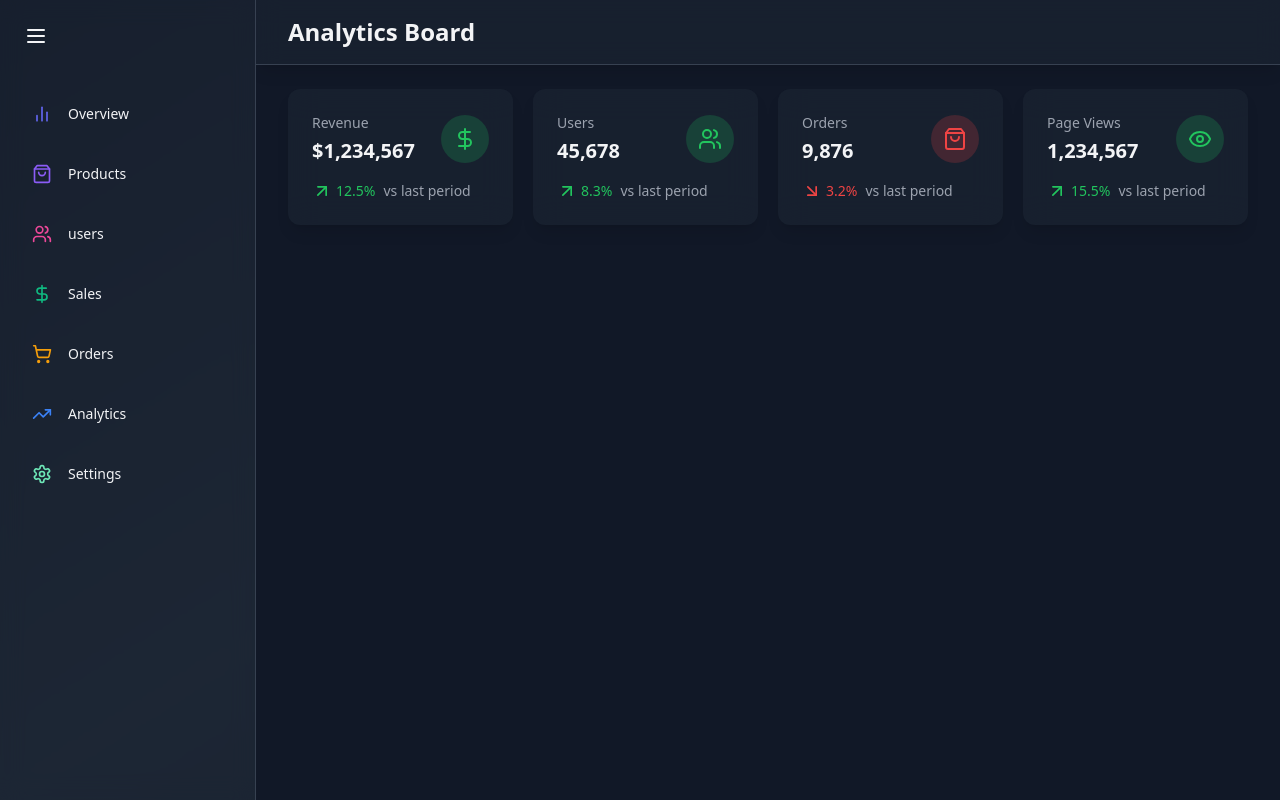
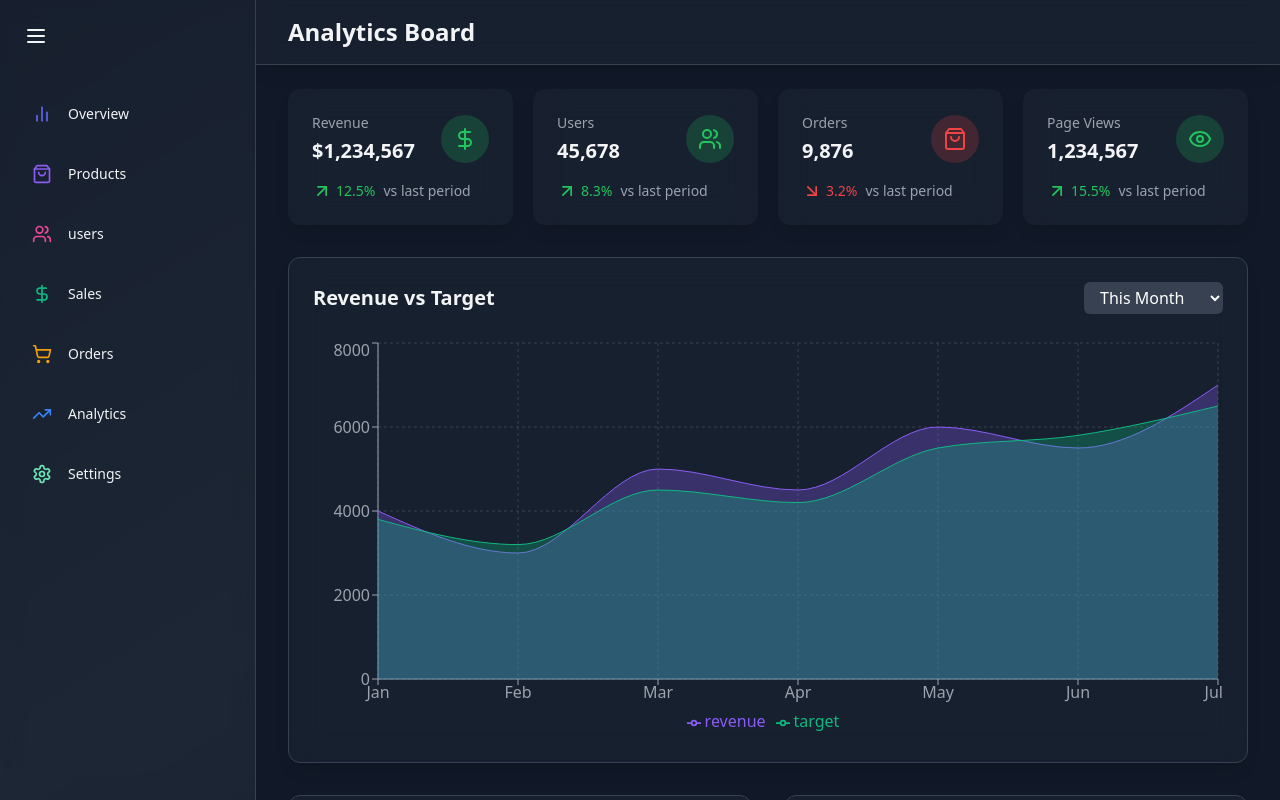
Before and after one commit to shegsemmanuel/ADMIN-DASHBOARD, a React (Vite) app: page /analytics in a window 1280 px wide. Built offline with nearby package versions, Linux system fonts and the light colour scheme.

Commit message:
product perf

```diff
--- /dev/null
+++ b/src/components/analytics/ChannelPerformance.jsx
@@ -0,0 +1,54 @@
+import { motion } from "framer-motion";
+import { PieChart, Pie, Cell, Tooltip, Legend, ResponsiveContainer } from "recharts";
+const channelData = [
+    { name: "Organic Search", value: 4000 },
+    { name: "Paid Search", value: 3000 },
+    { name: "Direct", value: 2000 },
+    { name: "Social Media", value: 2780 },
+    { name: "Referral", value: 1890 },
+    { name: "Email", value: 2390 },
+];
+const COLORS = ["#8884d8", "#82ca9d", "#ffc658", "#ff8042", "#0088FE", "#00C49F" ];
+
+const ChannelPerformance = () => {
+  return (
+    <motion.div
+    className="bg-gray-800 bg-opacity-50 backdrop-blur-md shadow-lg rounded-xl p-6 border border-gray-700"
+    initial={{ opacity: 0, y: 20 }}
+    animate={{ opacity: 1, y: 0 }}
+    transition={{ delay: 0.3 }}
+    >
+     <h2 className="text-xl font-semibold text-gray-100 mb-4">Channel Performance</h2>
+     <div style={{ width: "100%", height: 300 }}>
+     <ResponsiveContainer>
+        <PieChart>
+                <Pie
+                   data={channelData}
+                   cx={"50%"}
+                   cy={"50%"}
+                   outerRadius={100}
+                   fill="#8884d8"
+                   dataKey='value'
+                   label={({ name, percent }) => `${name} ${(percent * 100).toFixed(0)}%`}
+                >
+                    {channelData.map((entry, index) =>(
+                      <Cell key={`cell-${index}`} fill={COLORS[index % COLORS.length]}  />
+               ))}
+              </Pie>
+               <Tooltip
+                 contentStyle={{
+                    backgroundColor: "rgba(31, 41, 55, 0.8)",
+                    borderColor: "#4B5563",
+                 }}
+                 itemStyle={{ color: "#E5E7EB" }}
+               />
+               <Legend/>
+          </PieChart>
+    </ResponsiveContainer>
+     </div>
+
+    </motion.div>
+  )
+}
+
+export default ChannelPerformance;
--- /dev/null
+++ b/src/components/analytics/CustomerSegmentation.jsx
@@ -0,0 +1,11 @@
+import React from 'react'
+
+const CustomerSegmentation = () => {
+  return (
+    <div>
+      CustomerSegmentation
+    </div>
+  )
+}
+
+export default CustomerSegmentation
--- /dev/null
+++ b/src/components/analytics/ProductPerformance.jsx
@@ -0,0 +1,46 @@
+import { Bar, BarChart, CartesianGrid, Legend, ResponsiveContainer, Tooltip, XAxis,YAxis } from "recharts";
+import { motion } from "framer-motion";
+
+const productPerformanceData = [
+    { name: "Product A", sales: 4000, revenue: 2400, profit: 2400 },
+    { name: "Product B", sales: 3000, revenue: 1398, profit: 2210 },
+    { name: "Product C", sales: 2000, revenue: 9800, profit: 2290 },
+    { name: "Product D", sales: 2780, revenue: 3908, profit: 2000 },
+    { name: "Product E", sales: 1890, revenue: 4800, profit: 2181 },
+];
+
+const ProductPerformance = () => {
+  return (
+    <motion.div
+    className="bg-gray-800 bg-opacity-50 backdrop-blur-md shadow-lg rounded-xl p-6 border border-gray-700"
+    initial={{ opacity: 0, y: 20 }}
+    animate={{ opacity: 1, y: 0 }}
+    transition={{ delay: 0.4 }}
+    >
+       <h2 className="text-xl font-semibold text-gray-100 mb-4">Product Performance</h2>
+     <div style={{ width: "100%", height: 300 }}>
+        <ResponsiveContainer>
+           <BarChart data={productPerformanceData}>
+             <CartesianGrid strokeDasharray='3 3' stroke="#374151" />
+             <XAxis dataKey='name' stroke="#9CA3AF" />
+             <YAxis stroke="#9CA3AF" />
+             <Tooltip
+               contentStyle={{
+                 backgroundColor: "rgba(31, 41, 55, 0.8)",
+                 borderColor: "#4B5563",
+               }}
+               itemStyle={{ color: "#E5E7EB" }}
+             />
+             <Legend/>
+              <Bar dataKey='sales' fill="#8B5CF6" />
+              <Bar dataKey='revenue' fill="#10B981" />
+              <Bar dataKey='profit' fill="#F59E0B" />
+           </BarChart>
+        </ResponsiveContainer>
+     </div>
+
+    </motion.div>
+  );
+};
+
+export default ProductPerformance
--- /dev/null
+++ b/src/components/analytics/RevenueChart.jsx
@@ -0,0 +1,59 @@
+import { useState } from "react";
+import { motion } from "framer-motion";
+import { AreaChart, Area, XAxis, YAxis, CartesianGrid, Tooltip, Legend, ResponsiveContainer } from "recharts";
+
+const revenueData = [
+    { month: "Jan", revenue: 4000, target: 3800 },
+    { month: "Feb", revenue: 3000, target: 3200 },
+    { month: "Mar", revenue: 5000, target: 4500 },
+    { month: "Apr", revenue: 4500, target: 4200 },
+    { month: "May", revenue: 6000, target: 5500 },
+    { month: "Jun", revenue: 5500, target: 5800 },
+    { month: "Jul", revenue: 7000, target: 6500 },
+]
+
+const RevenueChart = () => {
+    const [selectedTimeRange, setSelectedTimeRange] = useState("This Month");
+
+  return (
+    <motion.div
+        className="bg-gray-800 bg-opacity-50 backdrop-filter backdrop-blur-lg shadow-lg rounded-xl p-6 border border-gray-700 mb-8"
+        initial={{ opacity: 0, y: 20 }}
+        animate={{ opacity: 1, y: 0 }}
+        transition={{ delay: 0.2 }}
+    >
+        <div className="flex justify-between items-center mb-6">
+            <h2 className="text-xl font-semibold text-gray-100">Revenue vs Target</h2>
+            <select
+               className="bg-gray-700 text-white rounded-md px-3 py-1 focus:outline-none focus:ring-2 focus:ring-blue-500"
+               value={selectedTimeRange}
+               onChange={(e) => setSelectedTimeRange(e.target.value)}
+            >
+                <option>This Week</option>
+                <option>This Month</option>
+                <option>This Quarter</option>
+                <option>This Year</option>
+            </select>
+        </div>
+        <div style={{ width: "100%", height: 400 }}>
+            <ResponsiveContainer>
+              <AreaChart data={revenueData}>
+                <CartesianGrid strokeDasharray='3 3' stroke="#374151" />
+                <XAxis dataKey='month' stroke="#9CA3AF" />
+                <YAxis stroke="#9CA3AF" />
+                <Tooltip
+                  contentStyle={{ backgroundColor: "rgba(31, 41, 55, 0.8)", borderColor: "#4B5563" }}
+                  itemStyle={{ color: "#E5E7EB" }}
+                />
+                <Legend />
+                <Area type='monotone' dataKey='revenue' stroke="#8B5CF6" fill="#8B5CF6" fillOpacity={0.3} />
+                <Area type='monotone' dataKey='target' stroke="#10B981" fill="#10B981" fillOpacity={0.3} />
+              </AreaChart>
+
+            </ResponsiveContainer>
+        </div>
+    </motion.div>
+  );
+};
+
+export default RevenueChart;
--- /dev/null
+++ b/src/components/analytics/UserRetention.jsx
@@ -0,0 +1,11 @@
+import React from 'react'
+
+const UserRetention = () => {
+  return (
+    <div>
+      UserRetention
+    </div>
+  )
+}
+
+export default UserRetention
--- a/src/pages/AnalyticsPage.jsx
+++ b/src/pages/AnalyticsPage.jsx
@@ -1,5 +1,10 @@
 import Header from "../components/common/Header";
 import OverviewCards from "../components/analytics/OverviewCards";
+import RevenueChart from "../components/analytics/RevenueChart";
+import ChannelPerformance from "../components/analytics/ChannelPerformance";
+import ProductPerformance from "../components/analytics/ProductPerformance";
+import UserRetention from "../components/analytics/UserRetention";
+import CustomerSegmentation from "../components/analytics/CustomerSegmentation";
 
 const AnalyticsPage = () => {
   return (
@@ -8,9 +13,17 @@
 
         <main className="max-w-7xl mx-auto py-6 px-4 lg:px-8">
             <OverviewCards />
+            <RevenueChart />
+
+            <div className="grid grid-cols-1 lg:grid-cols-2 gap-8 mb-8">
+               <ChannelPerformance />
+               <ProductPerformance />
+               <UserRetention />
+               <CustomerSegmentation />
+            </div>
         </main>
     </div>
-  )
-}
+  );
+};
 
 export default AnalyticsPage;
```
